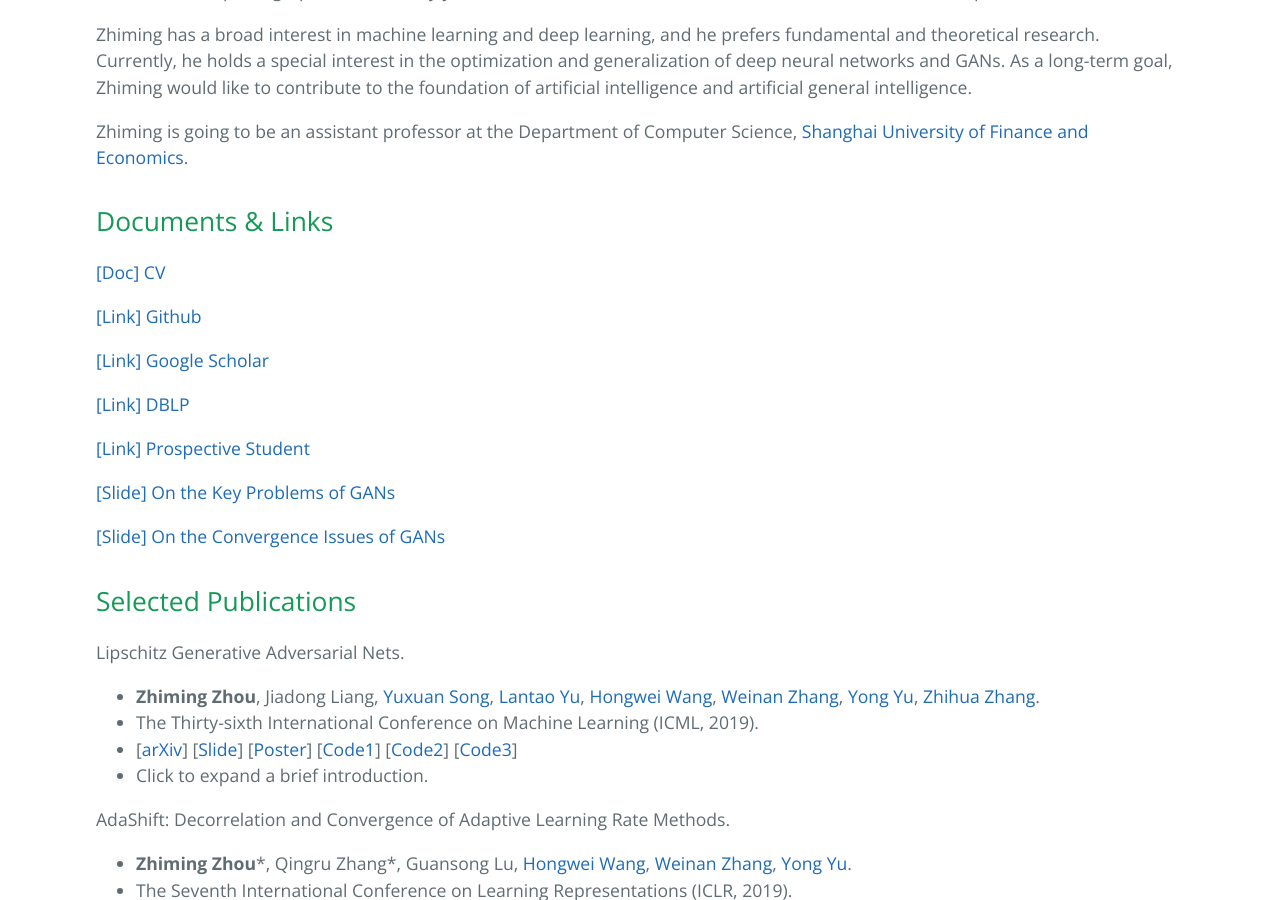
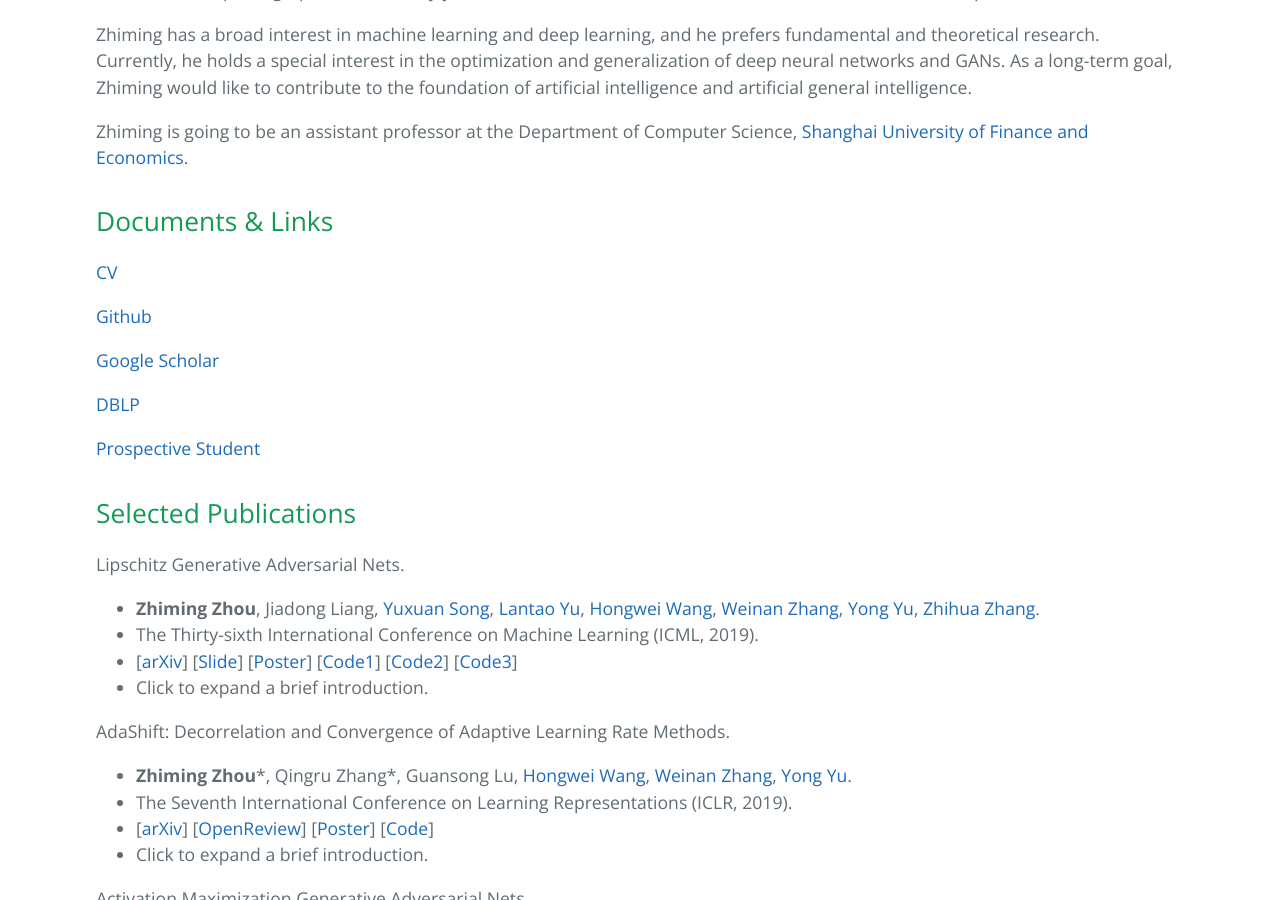
Before and after one commit to ZhimingZhou/zhimingzhou.github.io, a Jekyll site: the page built from index.md, in a window 1280 px wide and 900 px high, scrolled down 592 px. Built offline with Jekyll 4.4.1, drawn with Linux system fonts in a browser that asks for light colours; comment, search, counter and statistics services are not loaded.

Commit message:
Update index.md

```diff
--- a/index.md
+++ b/index.md
@@ -16,19 +16,21 @@ Zhiming is going to be an assistant professor at the Department of Computer Scie
 
 ## Documents & Links
 
-[[Doc] CV](https://raw.githubusercontent.com/ZhimingZhou/zhimingzhou.github.io/master/assets/Zhiming_Zhou_Resume.pdf)
+[CV](https://raw.githubusercontent.com/ZhimingZhou/zhimingzhou.github.io/master/assets/Zhiming_Zhou_Resume.pdf)
 
-[[Link] Github](https://github.com/ZhimingZhou)
+[Github](https://github.com/ZhimingZhou)
 
-[[Link] Google Scholar](https://scholar.google.com/citations?user=b8YJ1EMAAAAJ&hl=en)
+[Google Scholar](https://scholar.google.com/citations?user=b8YJ1EMAAAAJ&hl=en)
 
-[[Link] DBLP](https://dblp.org/pers/hd/z/Zhou:Zhiming)
+[DBLP](https://dblp.org/pers/hd/z/Zhou:Zhiming)
 
-[[Link] Prospective Student](https://zhimingzhou.github.io/Posts/Prospective-Student/)
+[Prospective Student](https://zhimingzhou.github.io/Posts/Prospective-Student/)
 
-[[Slide] On the Key Problems of GANs](https://raw.githubusercontent.com/ZhimingZhou/zhimingzhou.github.io/master/assets/On%20the%20Key%20Problems%20of%20GANs.pptx)
+<!--
+[On the Key Problems of GANs](https://raw.githubusercontent.com/ZhimingZhou/zhimingzhou.github.io/master/assets/On%20the%20Key%20Problems%20of%20GANs.pptx)
 
-[[Slide] On the Convergence Issues of GANs](https://raw.githubusercontent.com/ZhimingZhou/zhimingzhou.github.io/master/assets/On%20the%20Convergence%20Issues%20of%20GANs.pptx)
+[On the Convergence Issues of GANs](https://raw.githubusercontent.com/ZhimingZhou/zhimingzhou.github.io/master/assets/On%20the%20Convergence%20Issues%20of%20GANs.pptx)
+-->
 
 ## Selected Publications
 
```
